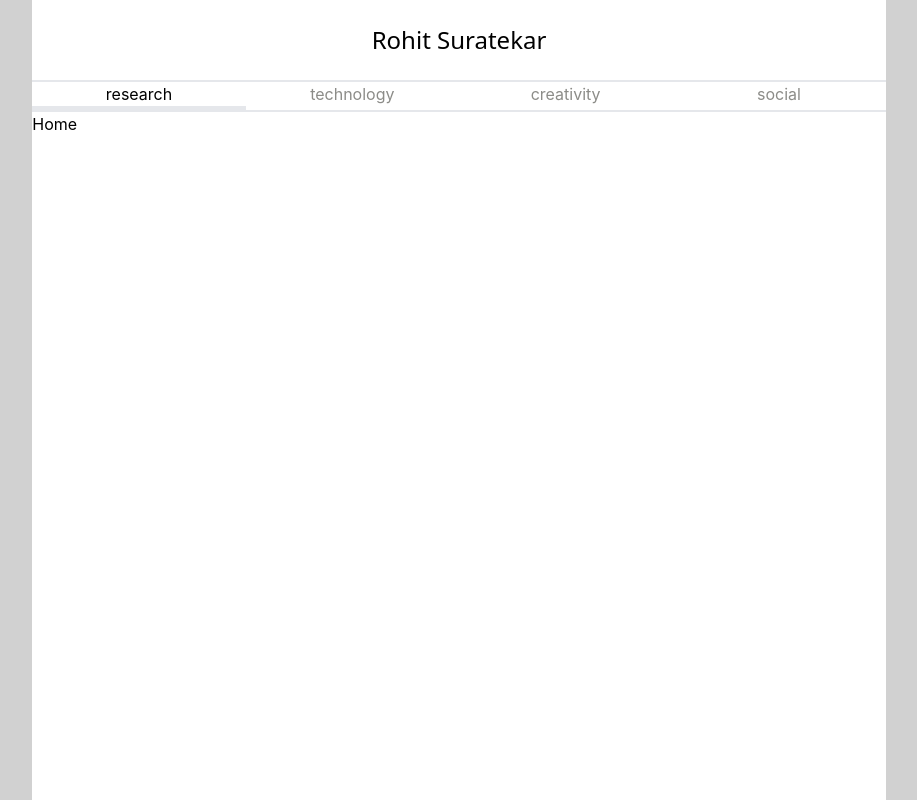
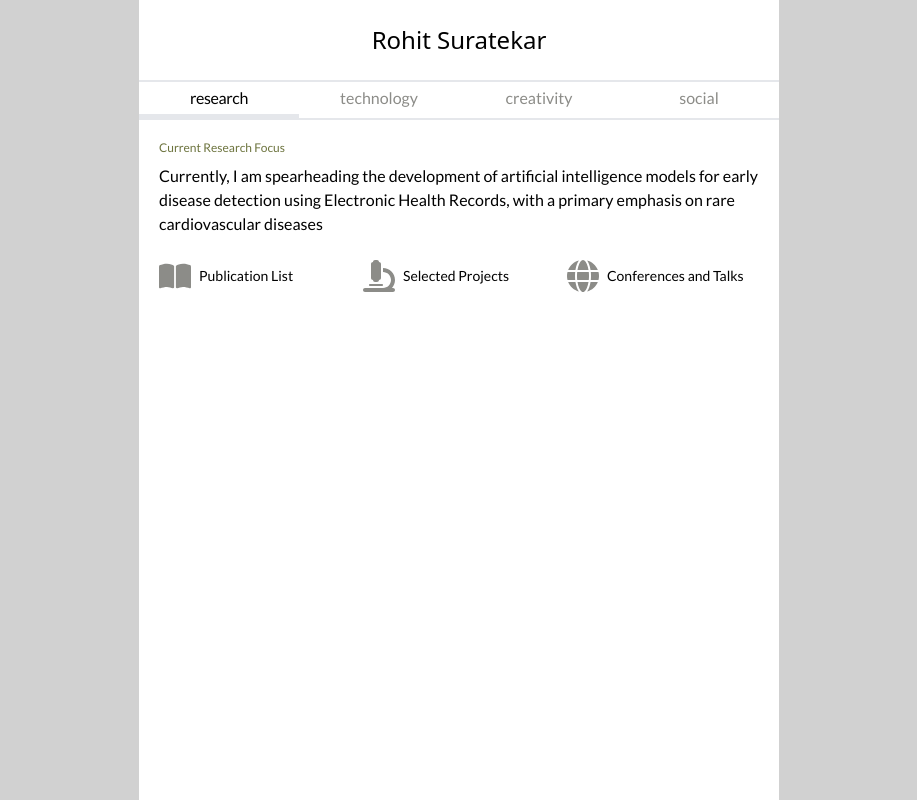
Before and after one commit to rohitsuratekar/PersonalWebsite, a React (Vite) app: page / in a window 1280 px wide. Shown: the whole page, without its empty margins (181-1098 px from the left). Built offline with nearby package versions, Linux system fonts and the light colour scheme.

Commit message:
added svg IconLibrary

```diff
--- a/index.html
+++ b/index.html
@@ -6,6 +6,7 @@
     <meta name="viewport" content="width=device-width, initial-scale=1.0" />
     <title>Rohit Suratekar</title>
     <link href="/dist/output.css" rel="stylesheet">
+    <link href="https://fonts.googleapis.com/css2?family=Lato&display=swap" rel="stylesheet">
   </head>
   <body>
     <div id="root"></div>
--- /dev/null
+++ b/src/components/IconLibrary.jsx
@@ -0,0 +1,22 @@
+// Font Awesome Pro 6.4.0 by @fontawesome - https://fontawesome.com License - https://fontawesome.com/license (Commercial License) Copyright 2023 Fonticons, Inc.
+
+const AppIcons = ({icon}) => {
+    const getSvg = (icon) => {
+        switch  (icon) {
+            case "book":
+                return <svg xmlns="http://www.w3.org/2000/svg" viewBox="0 0 576 512">
+                <path d="M249.6 471.5c10.8 3.8 22.4-4.1 22.4-15.5V78.6c0-4.2-1.6-8.4-5-11C247.4 52 202.4 32 144 32C93.5 32 46.3 45.3 18.1 56.1C6.8 60.5 0 71.7 0 83.8V454.1c0 11.9 12.8 20.2 24.1 16.5C55.6 460.1 105.5 448 144 448c33.9 0 79 14 105.6 23.5zm76.8 0C353 462 398.1 448 432 448c38.5 0 88.4 12.1 119.9 22.6c11.3 3.8 24.1-4.6 24.1-16.5V83.8c0-12.1-6.8-23.3-18.1-27.6C529.7 45.3 482.5 32 432 32c-58.4 0-103.4 20-123 35.6c-3.3 2.6-5 6.8-5 11V456c0 11.4 11.7 19.3 22.4 15.5z"/></svg>
+            case "microscope":
+                return <svg xmlns="http://www.w3.org/2000/svg" viewBox="0 0 512 512">
+                <path d="M160 32c0-17.7 14.3-32 32-32h32c17.7 0 32 14.3 32 32c17.7 0 32 14.3 32 32V288c0 17.7-14.3 32-32 32c0 17.7-14.3 32-32 32H192c-17.7 0-32-14.3-32-32c-17.7 0-32-14.3-32-32V64c0-17.7 14.3-32 32-32zM32 448H320c70.7 0 128-57.3 128-128s-57.3-128-128-128V128c106 0 192 86 192 192c0 49.2-18.5 94-48.9 128H480c17.7 0 32 14.3 32 32s-14.3 32-32 32H320 32c-17.7 0-32-14.3-32-32s14.3-32 32-32zm80-64H304c8.8 0 16 7.2 16 16s-7.2 16-16 16H112c-8.8 0-16-7.2-16-16s7.2-16 16-16z"/></svg>
+            case "globe":
+                return <svg xmlns="http://www.w3.org/2000/svg" viewBox="0 0 512 512">
+                <path d="M352 256c0 22.2-1.2 43.6-3.3 64H163.3c-2.2-20.4-3.3-41.8-3.3-64s1.2-43.6 3.3-64H348.7c2.2 20.4 3.3 41.8 3.3 64zm28.8-64H503.9c5.3 20.5 8.1 41.9 8.1 64s-2.8 43.5-8.1 64H380.8c2.1-20.6 3.2-42 3.2-64s-1.1-43.4-3.2-64zm112.6-32H376.7c-10-63.9-29.8-117.4-55.3-151.6c78.3 20.7 142 77.5 171.9 151.6zm-149.1 0H167.7c6.1-36.4 15.5-68.6 27-94.7c10.5-23.6 22.2-40.7 33.5-51.5C239.4 3.2 248.7 0 256 0s16.6 3.2 27.8 13.8c11.3 10.8 23 27.9 33.5 51.5c11.6 26 20.9 58.2 27 94.7zm-209 0H18.6C48.6 85.9 112.2 29.1 190.6 8.4C165.1 42.6 145.3 96.1 135.3 160zM8.1 192H131.2c-2.1 20.6-3.2 42-3.2 64s1.1 43.4 3.2 64H8.1C2.8 299.5 0 278.1 0 256s2.8-43.5 8.1-64zM194.7 446.6c-11.6-26-20.9-58.2-27-94.6H344.3c-6.1 36.4-15.5 68.6-27 94.6c-10.5 23.6-22.2 40.7-33.5 51.5C272.6 508.8 263.3 512 256 512s-16.6-3.2-27.8-13.8c-11.3-10.8-23-27.9-33.5-51.5zM135.3 352c10 63.9 29.8 117.4 55.3 151.6C112.2 482.9 48.6 426.1 18.6 352H135.3zm358.1 0c-30 74.1-93.6 130.9-171.9 151.6c25.5-34.2 45.2-87.7 55.3-151.6H493.4z"/></svg>
+        }
+        return <svg xmlns="http://www.w3.org/2000/svg" viewBox="0 0 512 512">
+            <path d="M256 32c14.2 0 27.3 7.5 34.5 19.8l216 368c7.3 12.4 7.3 27.7 .2 40.1S486.3 480 472 480H40c-14.3 0-27.6-7.7-34.7-20.1s-7-27.8 .2-40.1l216-368C228.7 39.5 241.8 32 256 32zm0 128c-13.3 0-24 10.7-24 24V296c0 13.3 10.7 24 24 24s24-10.7 24-24V184c0-13.3-10.7-24-24-24zm32 224a32 32 0 1 0 -64 0 32 32 0 1 0 64 0z"/></svg>
+    }
+    return getSvg(icon)
+}
+
+export default AppIcons;
--- a/src/components/MainLayout.jsx
+++ b/src/components/MainLayout.jsx
@@ -6,13 +6,13 @@ const MainLayout = () => {
   return (
     <>
       <div className="h-screen grid grid-cols-1 sm:grid-cols-12">
-        <div className="hidden sm:block bg-background-100 col-span-2" />
-        <div className="col-span-8">
+        <div className="hidden sm:block bg-background-100 col-span-2 xl:col-span-3" />
+        <div className="col-span-8 xl:col-span-6">
           <MainHeader />
           <MainNavBar />
           <Outlet />
         </div>
-        <div className="hidden sm:block bg-background-100 col-span-2" />
+        <div className="hidden sm:block bg-background-100 col-span-2 xl:col-span-3" />
       </div>
     </>
   );
--- a/src/components/MainNavBar.jsx
+++ b/src/components/MainNavBar.jsx
@@ -8,9 +8,9 @@ const MainNavBar = () => {
 
   const addClass = (element) => {
     var baseClass =
-      " h-full text-center cursor-pointer hover:text-primary";
+      " h-full text-center cursor-pointer hover:text-primary py-1";
     if (location.pathname == element.url) {
-      baseClass += " text-black border-b-4";
+      baseClass += " text-black border-b-4 tracking-tight";
     } else {
       baseClass += " text-background";
     }
@@ -21,7 +21,7 @@ const MainNavBar = () => {
   };
   return (
     <>
-      <nav className="grid grid-cols-4 border-y-2">
+      <nav className="grid grid-cols-4 border-y-2 content-center">
         {navList.map((element) => (
           <div
             key={element.id}
--- a/src/index.css
+++ b/src/index.css
@@ -3,7 +3,7 @@
 @tailwind utilities;
 
 body {
-    font-family: 'Inter', system-ui, Avenir, Helvetica, Arial, sans-serif;
+    font-family: Lato, system-ui, Avenir, Helvetica, Arial, sans-serif;
     font-synthesis: none;
     text-rendering: optimizeLegibility;
     -webkit-font-smoothing: antialiased;
--- a/src/pages/ResearchPage.jsx
+++ b/src/pages/ResearchPage.jsx
@@ -1,8 +1,31 @@
+import { useSelector } from "react-redux";
+import AppIcons from "@/components/IconLibrary";
+import { useNavigate } from "react-router-dom";
+
 const ResearchPage = () => {
-    return (
-        <div>
-            Home
-        </div>
-    )
+  const selector = useSelector((state) => state.research);
+  const navigate = useNavigate()
+  const goTo = (link) => {
+    navigate(link);
+  }
+
+  return (
+    <div className="p-5 grid grid-cols-1">
+      <div className="text-xs text-secondary mb-2">Current Research Focus</div>
+      <div className="tracking-normal text-base antialiased mb-2">
+        {selector.focus}
+      </div>
+      <div className="grid grid-cols-1 sm:grid-cols-3 sm:h-12  my-2 gap-3 cursor-pointer">
+        {selector.quickLinks.map((item, index) => (
+          <div key={index} className="bg-red grid grid-cols-6 content-cente group" onClick={()=>goTo(item.url)}>
+            <div className="col-span-1 flex items-center fill-background group-hover:fill-primary">
+              <AppIcons icon={item.icon} />
+            </div>
+            <div className="col-span-5 p-2 flex items-center text-sm group-hover:text-primary">{item.title}</div>
+          </div>
+        ))}
+      </div>
+    </div>
+  );
 };
 export default ResearchPage;
--- a/src/reducers/researchReducer.jsx
+++ b/src/reducers/researchReducer.jsx
@@ -1,8 +1,16 @@
 import { createSlice } from "@reduxjs/toolkit";
 
 export const researchSlice = createSlice({
-    name: "research",
-    initialState: {
-        name: "Research"
-    }
+  name: "research",
+  initialState: {
+    focus:
+      "Currently, I am spearheading the development of artificial intelligence models" +
+      " for early disease detection using Electronic Health Records, with a primary emphasis" +
+      " on rare cardiovascular diseases",
+    quickLinks: [
+      { icon: "book", title: "Publication List", url: "/" },
+      { icon: "microscope", title: "Selected Projects", url: "/creativity" },
+      { icon: "globe", title: "Conferences and Talks", url: "/social" },
+    ],
+  },
 });
```
